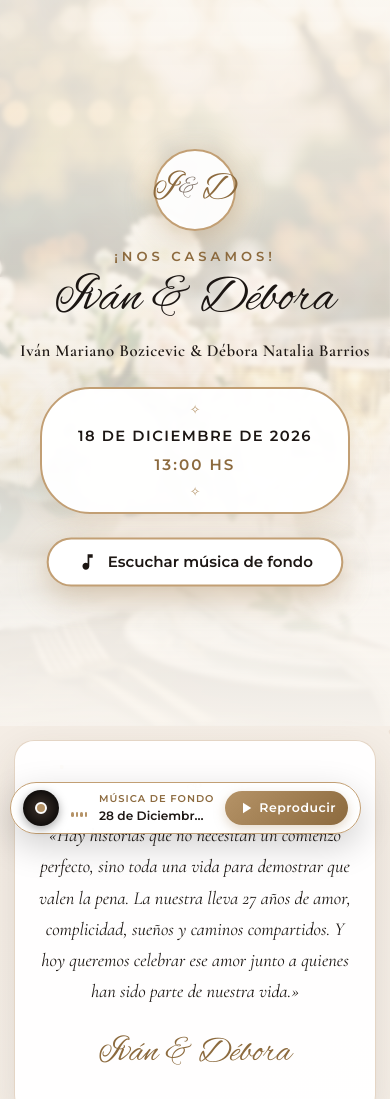
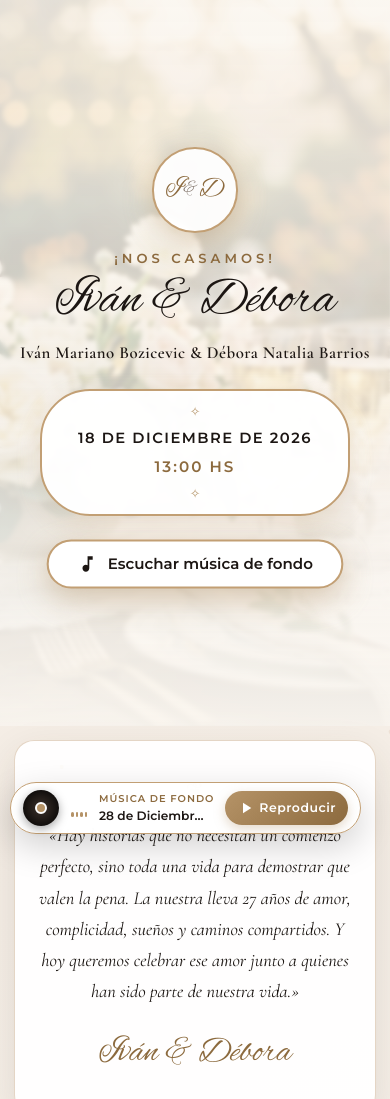
Before and after one commit to thiagovasconsellos85-create/boda-ivan-y-debora, a plain HTML site: page index.html in a window 390 px wide. Shown: the top 1099 px of the page. Drawn offline with nearby package versions, Linux system fonts and the light colour scheme.

Commit message:
Add files via upload

```diff
--- a/styles.css
+++ b/styles.css
@@ -273,9 +273,9 @@ body {
   display: inline-flex;
   align-items: center;
   justify-content: center;
-  gap: 6px;
-  width: 92px;
-  height: 92px;
+  gap: 3px;
+  width: 96px;
+  height: 96px;
   border-radius: 50%;
   border: 2px solid var(--border-gold);
   background: rgba(255, 255, 255, 0.92);
@@ -291,7 +291,7 @@ body {
 
 .monogram .letter {
   font-family: var(--font-script);
-  font-size: 2.7rem;
+  font-size: 1.95rem;
   color: var(--gold-dark);
   font-weight: 400;
   line-height: 1;
@@ -299,7 +299,7 @@ body {
 
 .monogram .amp {
   font-family: var(--font-script);
-  font-size: 1.9rem;
+  font-size: 1.35rem;
   color: var(--text-light);
   line-height: 1;
 }
@@ -1262,18 +1262,18 @@ body {
   }
 
   .monogram {
-    width: 80px;
-    height: 80px;
+    width: 84px;
+    height: 84px;
     margin-bottom: 16px;
-    gap: 4px;
+    gap: 2px;
   }
 
   .monogram .letter {
-    font-size: 2.3rem;
+    font-size: 1.65rem;
   }
 
   .monogram .amp {
-    font-size: 1.6rem;
+    font-size: 1.15rem;
   }
 
   .hero-tag {
@@ -1656,6 +1656,20 @@ body {
    Pantallas Muy Pequeñas (< 360px: iPhone SE 1st gen, etc.)
    =================================================================== */
 @media (max-width: 360px) {
+  .monogram {
+    width: 76px;
+    height: 76px;
+    gap: 2px;
+  }
+
+  .monogram .letter {
+    font-size: 1.45rem;
+  }
+
+  .monogram .amp {
+    font-size: 1.05rem;
+  }
+
   .hero-names {
     font-size: 2.9rem;
   }
```
